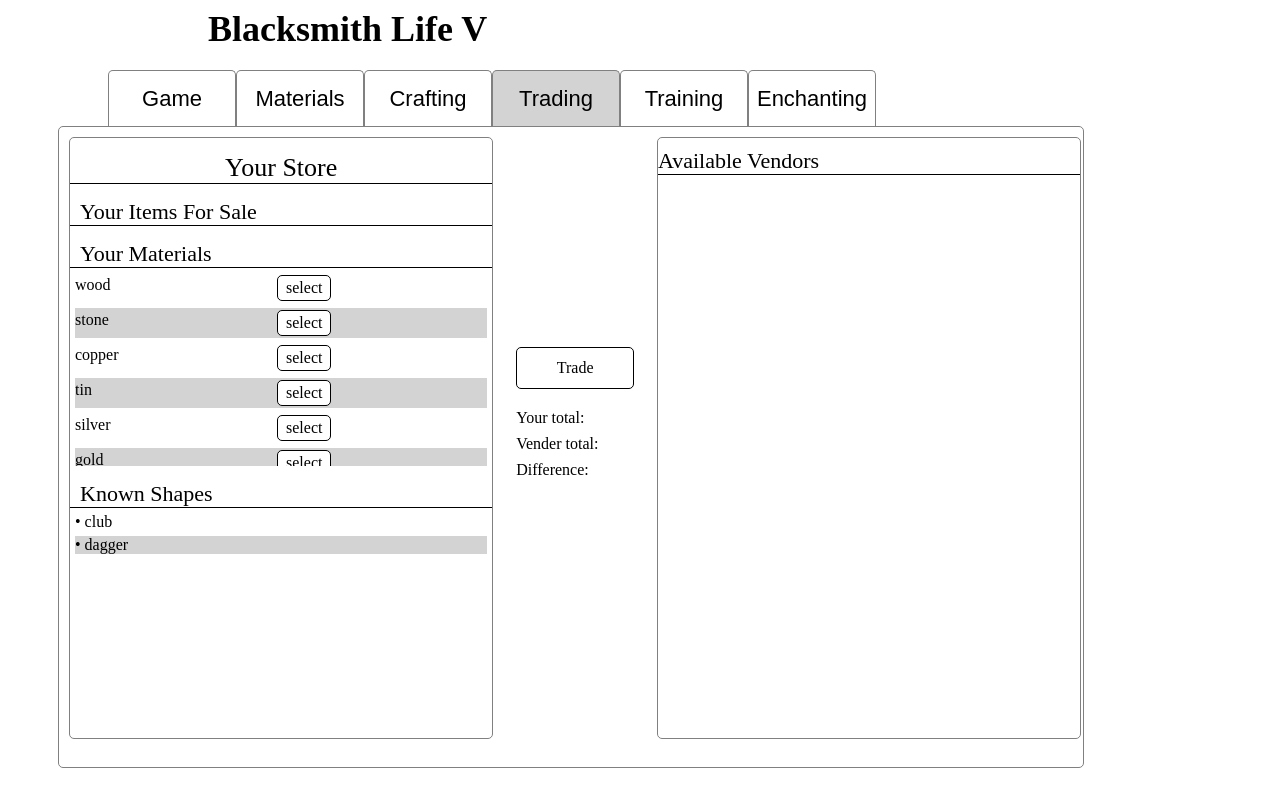
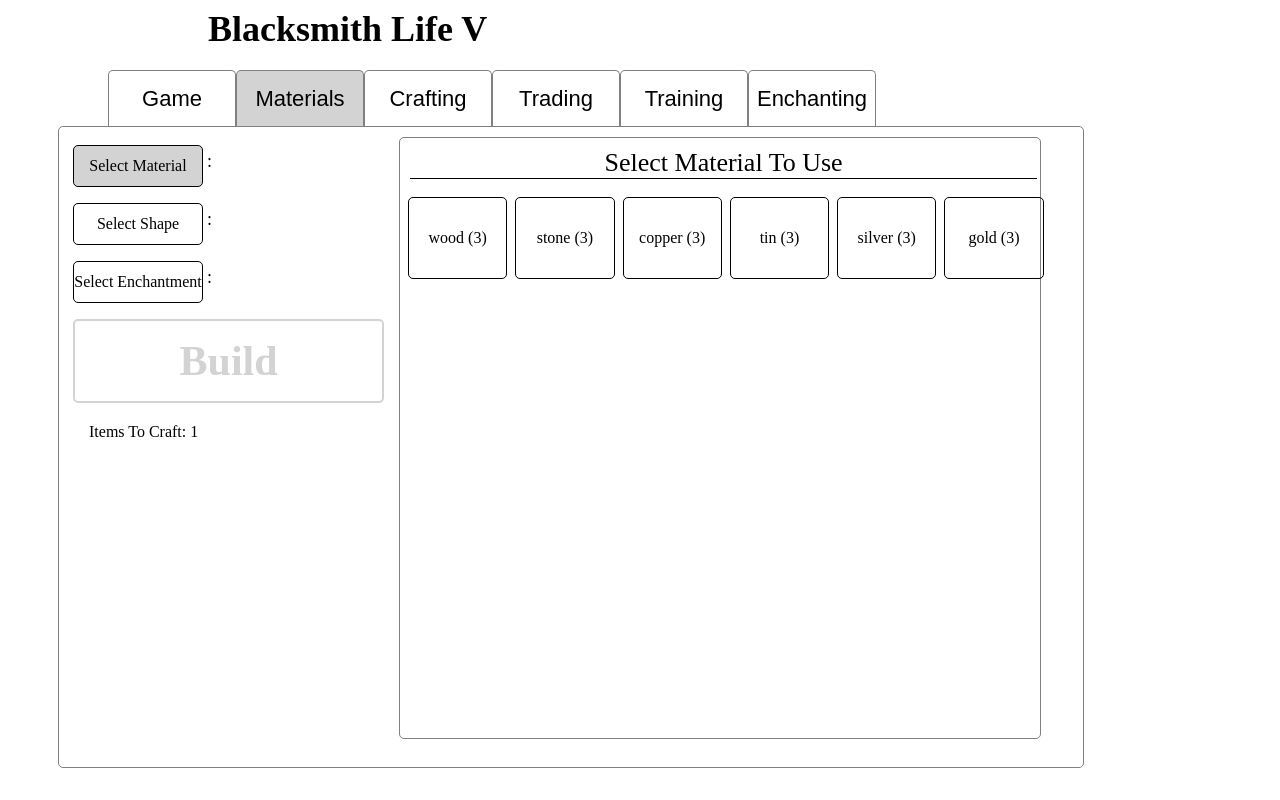
Before and after one commit to JFrederick25/Blacksmith-Life-v, an Angular app: page / in a window 1280 px wide. Built offline with nearby package versions, Linux system fonts and the light colour scheme.

Commit message:
5 files modified, 1 added

```diff
--- a/src/app/app.component.ts
+++ b/src/app/app.component.ts
@@ -7,7 +7,7 @@ import { PlayerData } from './models/playerData';
   styleUrls: ['./app.component.css'],
 })
 export class AppComponent {
-  selectedTab: string = 'Trading';
+  selectedTab: string = 'Materials';
   playerData: PlayerData = new PlayerData();
 
   constructor() {
--- a/src/app/components/materials/materials.component.html
+++ b/src/app/components/materials/materials.component.html
@@ -66,7 +66,7 @@
   >
     <div *ngFor="let mat of chunk">
       <div class="option mat" (click)="clickedMaterial(mat)">
-        {{ mat }}
+        {{ mat.name }} ({{mat.count}})
       </div>
     </div>
   </div>
--- a/src/app/components/materials/materials.component.ts
+++ b/src/app/components/materials/materials.component.ts
@@ -1,5 +1,6 @@
 import { Component, Input } from '@angular/core';
 import { CraftedItem } from '../../models/craftedItem';
+import { Material } from '../../models/material';
 import { PlayerData } from '../../models/playerData';
 
 @Component({
@@ -12,9 +13,12 @@ export class MaterialsComponent {
 
   selectedMenu: string = 'Material';
 
-  get materials_list(): string[] {
-    return this.playerData.knownMaterials;
-  };
+  get materials_list(): Material[] {
+    return this.playerData.knownMaterials.map((m) => ({
+      name: m,
+      count: this.playerData.knownMaterialQuantity.get(m),
+    }));
+  }
 
   get shapes_list(): string[] {
     return this.playerData.knownShapes;
@@ -31,10 +35,11 @@ export class MaterialsComponent {
   selectedEnch: string = '';
 
   get disabled() {
-    return !this.selectedMat || !this.selectedShape;
+    const hasEnoughMaterial = this.selectedMat ? this.playerData.knownMaterialQuantity.get(this.selectedMat) < 0 : true;
+    return !this.selectedMat || !this.selectedShape || hasEnoughMaterial;
   }
 
-  array_chunk(arr: string[], len: number) {
+  array_chunk(arr: string[] | Material[], len: number) {
     const chunks = [];
     let i: number = 0;
     const n: number = arr.length;
@@ -56,8 +61,8 @@ export class MaterialsComponent {
     }
   }
 
-  clickedMaterial(val: string) {
-    this.selectedMat = val;
+  clickedMaterial(val: { name: string; count: number }) {
+    this.selectedMat = val.name;
   }
 
   clickedShape(val: string) {
@@ -75,7 +80,7 @@ export class MaterialsComponent {
       enchantment: this.selectedEnch,
       improveScore: 0,
       enhanceScore: 0,
-      status: ''
+      status: '',
     };
     this.playerData.craftedItems.push(this.craftedItem);
 
--- a/src/app/components/trading/trading.component.html
+++ b/src/app/components/trading/trading.component.html
@@ -80,7 +80,7 @@
       <div style="height: 24px; line-height: 24px; width: 15vw;">
         {{ mat }}
       </div>
-      <div class="select">select</div>
+      <div class="select">Sell</div>
     </div>
   </div>
 </ng-template>
--- /dev/null
+++ b/src/app/models/material.ts
@@ -0,0 +1,4 @@
+export class Material {
+  name: string;
+  count: number;
+}
--- a/src/app/models/playerData.ts
+++ b/src/app/models/playerData.ts
@@ -6,6 +6,7 @@ export class PlayerData {
   finishedItems: FinishedItem[];
 
   knownMaterials: string[];
+  knownMaterialQuantity: Map<string, number>;
   knownShapes: string[];
   knownEnchantments: string[];
 
@@ -15,7 +16,12 @@ export class PlayerData {
     this.craftedItems = [];
     this.finishedItems = [];
 
-    this.knownMaterials = ['wood', 'stone', 'copper', 'tin', 'silver', 'gold', 'wood', 'stone', 'copper', 'tin', 'silver', 'gold', 'wood', 'stone', 'copper', 'tin', 'silver', 'gold'];
+    this.knownMaterials = ['wood', 'stone', 'copper', 'tin', 'silver', 'gold'];
+    this.knownMaterialQuantity = new Map();
+
+    for (const mat of this.knownMaterials) {
+      this.knownMaterialQuantity.set(mat, 3);
+    }
 
     this.knownShapes = ['club', 'dagger'];
 
```
